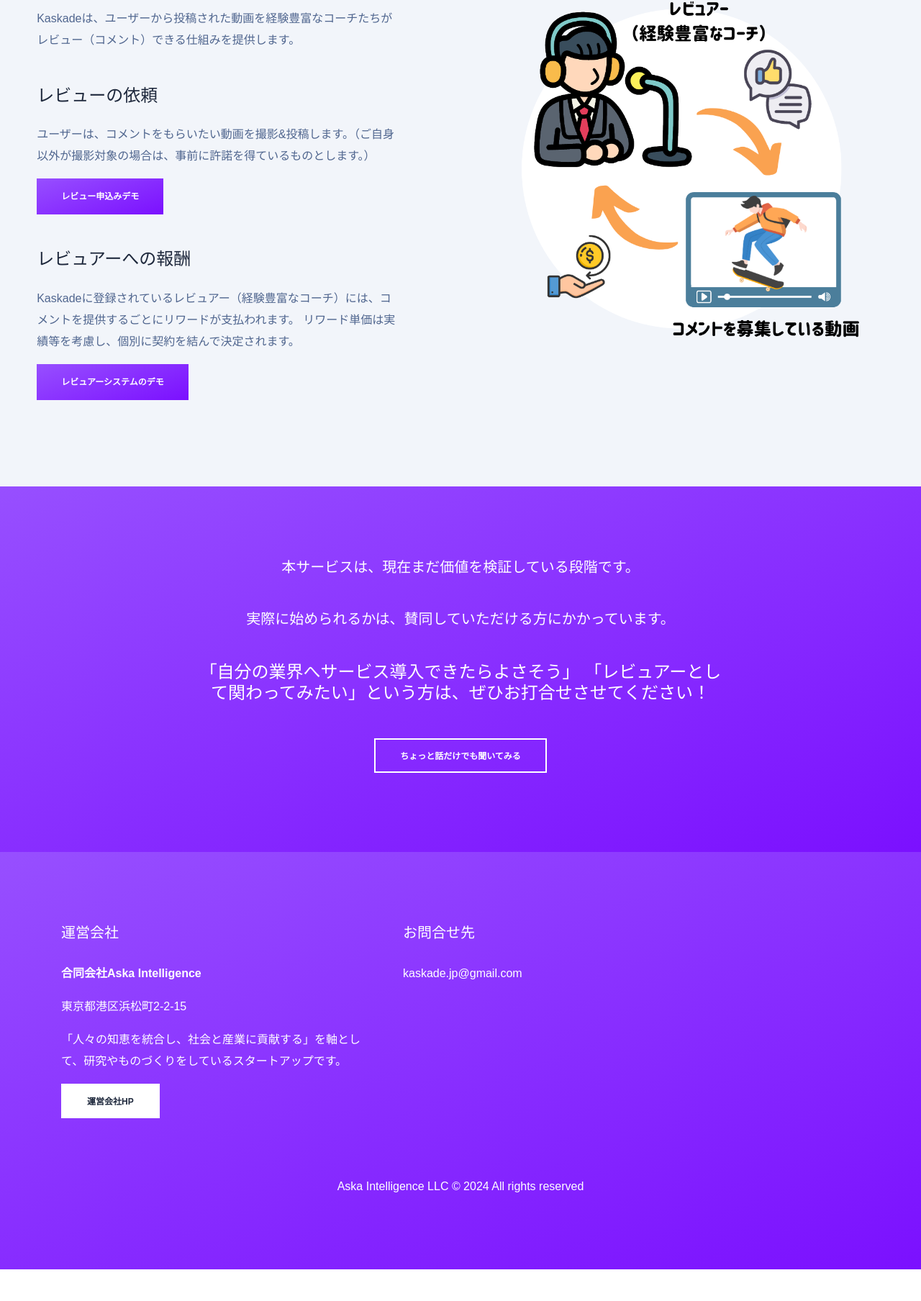
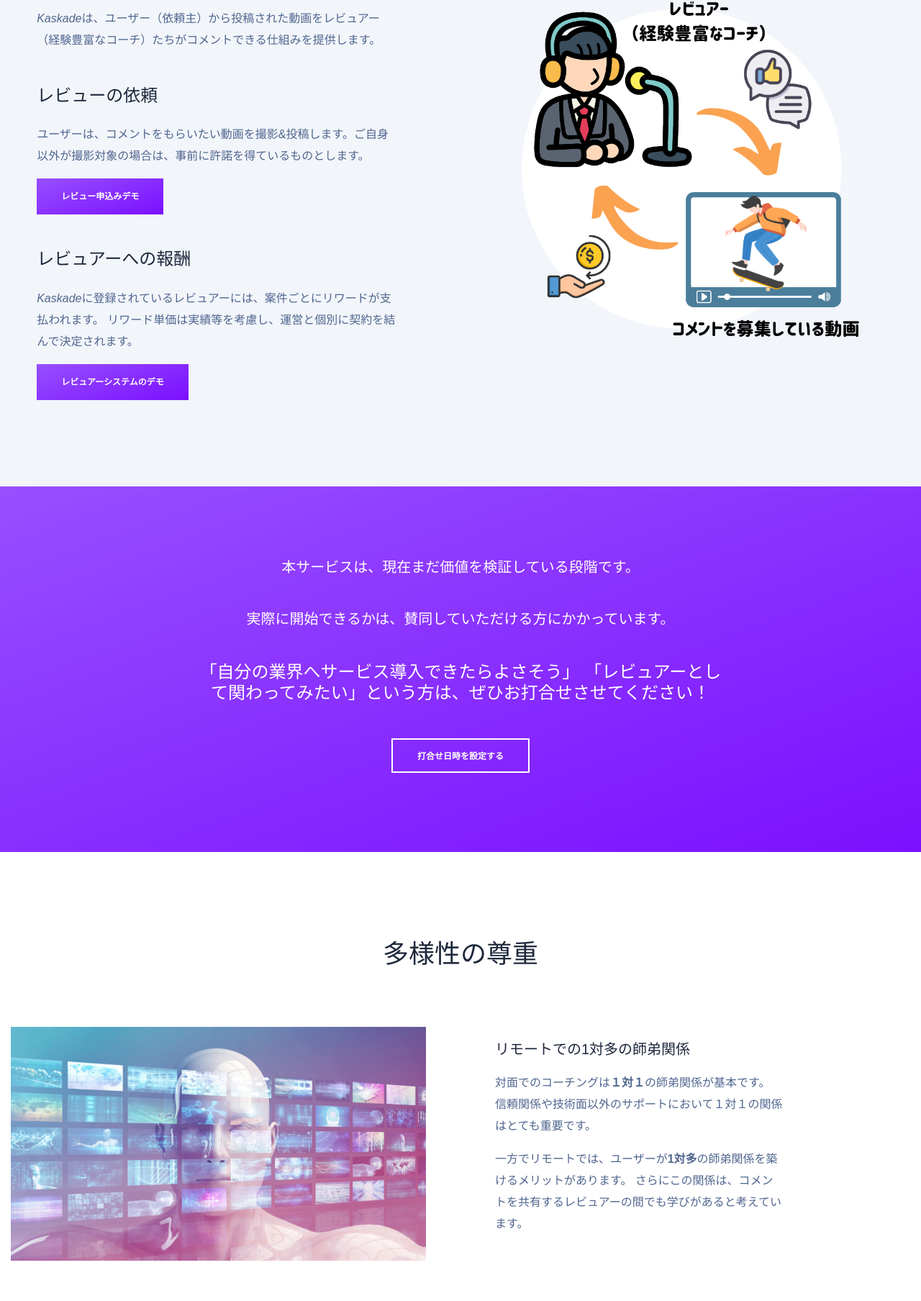
Before and after one commit to Aska-systems/project_kaskade, a plain HTML site: page index.html in a window 1280 px wide. Shown: the part 992-2800 px from the top of the page at 72% size. Before the commit the page ends 2756 px from the top, so only its background shows below. Drawn offline with Linux system fonts and the light colour scheme; some packages are replaced by stand-ins of ours.

Commit message:
Update index.html

```diff
--- a/index.html
+++ b/index.html
@@ -148,13 +148,16 @@
                 <div class="row align-items-center justify-content-between">
                     <div class="offset-lg-1 col-lg-5 offset-md-0 col-md-10">
                         <h1 class="text-white">
-                            リモート・コーチングを<br>
-                            受けてみませんか？
+                            リモート・コーチング<br>
+                            導入しませんか？
                             <!-- コーチングの質を<br>
                             高めましょう -->
                         </h1>
                         <p class="pt-20 pb-20 mw-510 text-white">
-                            Kaskade（カスケード）は、ご自身の動画を有識者に見てもらうことができるツールです。
+                            対面で指導できる人数には地理的な限界があります。
+                            <!-- リモートなら、どこに住んでいる人にでもコーチングを提供できます。 -->
+                            <!-- Kaskade（カスケード）は、ユーザーが投稿した動画に有識者たちがコメントするツールです。 -->
+                            <!-- Kaskade（カスケード）は、ご自身の動画を有識者に見てもらうことができるツールです。 -->
                             <!-- Kaskade（カスケード）は、コーチがスポーツ指導について相談できるツールです。 -->
                             <!-- Kaskade（カスケード）は、指導経験の浅いコーチと経験豊富なコーチとの間を、動画の共有を通じてつなぐスポーツ指導支援ツールです。 -->
                         </p>
@@ -177,11 +180,12 @@
             <div class="row align-items-center">
                 <div class="col-lg-12 marketing-left">
                     <h2 class="mt-5 mb-3">
-                        リモート・コーチングを<br>
-                        受けてみませんか？
+                        リモート・コーチング<br>
+                        導入しませんか？
                     </h2>
                     <p class="mw-510">
-                        Kaskade（カスケード）は、ご自身の動画を有識者に見てもらうことができるツールです。
+                        対面で指導できる人数には地理的な限界があります。
+                        <!-- Kaskade（カスケード）は、ご自身の動画を有識者に見てもらうことができるツールです。 -->
                         <!-- Kaskade（カスケード）は、コーチたちがスポーツ指導について相談できるツールです。 -->
                     </p>
                     <!-- <a href="#" class="genric-btn3">Browse free demo</a> -->
@@ -235,14 +239,14 @@
                         仕組み
                     </h1>
                     <p>
-                        Kaskadeは、ユーザーから投稿された動画を経験豊富なコーチたちがレビュー（コメント）できる仕組みを提供します。
+                        <i>Kaskade</i>は、ユーザー（依頼主）から投稿された動画をレビュアー（経験豊富なコーチ）たちがコメントできる仕組みを提供します。
                     </p>
 
                     <h3 class="mt-5">
                         レビューの依頼
                     </h3>
                     <p class="mw-510 mb-3">
-                        ユーザーは、コメントをもらいたい動画を撮影&投稿します。（ご自身以外が撮影対象の場合は、事前に許諾を得ているものとします。）
+                        ユーザーは、コメントをもらいたい動画を撮影&投稿します。ご自身以外が撮影対象の場合は、事前に許諾を得ているものとします。
                     </p>
 
                     <a href="https://kaskade2-jqnnxyb7yq-an.a.run.app/?sport=demo" class="genric-btn2 mb-5">レビュー申込みデモ</a>
@@ -251,8 +255,8 @@
                         レビュアーへの報酬
                     </h3>
                     <p class="mw-510 mb-3">
-                        Kaskadeに登録されているレビュアー（経験豊富なコーチ）には、コメントを提供するごとにリワードが支払われます。
-                        リワード単価は実績等を考慮し、個別に契約を結んで決定されます。
+                        <i>Kaskade</i>に登録されているレビュアーには、案件ごとにリワードが支払われます。
+                        リワード単価は実績等を考慮し、運営と個別に契約を結んで決定されます。
                     </p>
                     <a href="https://kaskade2-jqnnxyb7yq-an.a.run.app" class="genric-btn2">レビュアーシステムのデモ</a>
                 </div>
@@ -363,12 +367,12 @@
             <div class="row align-items-center justify-content-center text-center">
                 <div class="col-lg-8">
                     <h4 class="text-white mb-5">本サービスは、現在まだ価値を検証している段階です。</h4>
-                    <h4 class="text-white mb-5">実際に始められるかは、賛同していただける方にかかっています。</h4>
+                    <h4 class="text-white mb-5">実際に開始できるかは、賛同していただける方にかかっています。</h4>
                     <h3 class="text-white mb-5">「自分の業界へサービス導入できたらよさそう」
                         「レビュアーとして関わってみたい」という方は、ぜひお打合せさせてください！</h3>
                     <div class="cta-btn">
                         <!-- <a href="#" class="ct-btn1 mr-sm-3 mb-sm-0 mb-3">Start free trial</a> -->
-                        <a href="mailto:kaskade.jp@gmail.com" class="ct-btn2 active">ちょっと話だけでも聞いてみる</a>
+                        <a href="https://app.spirinc.com/patterns/availability-sharing/Qq0eD3UdPfvo0awOKQJ2y/confirm" class="ct-btn2 active">打合せ日時を設定する</a>
                     </div>
                 </div>
             </div>
@@ -534,6 +538,45 @@
         </div>
     </section> -->
     <!-- End price section -->
+
+
+    <!-- Start unique-feature Area -->
+    <section class="unique-feature-area section-gap">
+        <div class="container-fluid">
+            <div class="row justify-content-center section-title-wrap">
+                <div class="col-lg-12">
+                    <h1>多様性の尊重</h1>
+                </div>
+            </div>
+            <div class="row align-items-center">
+                <div class="col-lg-6 pr-5">
+                    <div class="active-execution-carusel">
+                        <img class="img-fluid" src="img/Kaskade_Vision.png" alt="">
+                        <img class="img-fluid" src="img/Kaskade_Vision.png" alt="">
+                    </div>
+                </div>
+                <div class="col-lg-6 pl-4">
+                    <div class="feature-list d-flex flex-row">
+                        <div class="desc mx-4">
+                            <a href="#">
+                                <h4 class="mb-20">リモートでの1対多の師弟関係</h4>
+                            </a>
+                            <p>
+                                対面でのコーチングは<strong>１対１</strong>の師弟関係が基本です。
+                                信頼関係や技術面以外のサポートにおいて１対１の関係はとても重要です。
+                            </p>
+                            <p>
+                                一方でリモートでは、ユーザーが<strong>1対多</strong>の師弟関係を築けるメリットがあります。
+                                さらにこの関係は、コメントを共有するレビュアーの間でも学びがあると考えています。
+                            </p>
+                        </div>
+                    </div>
+                </div>
+            </div>
+        </div>
+    </section>
+    <!-- End unique-feature Area -->
+
 
     <!-- Start unique-feature Area -->
     <!-- <section class="unique-feature-area section-gap">
```
